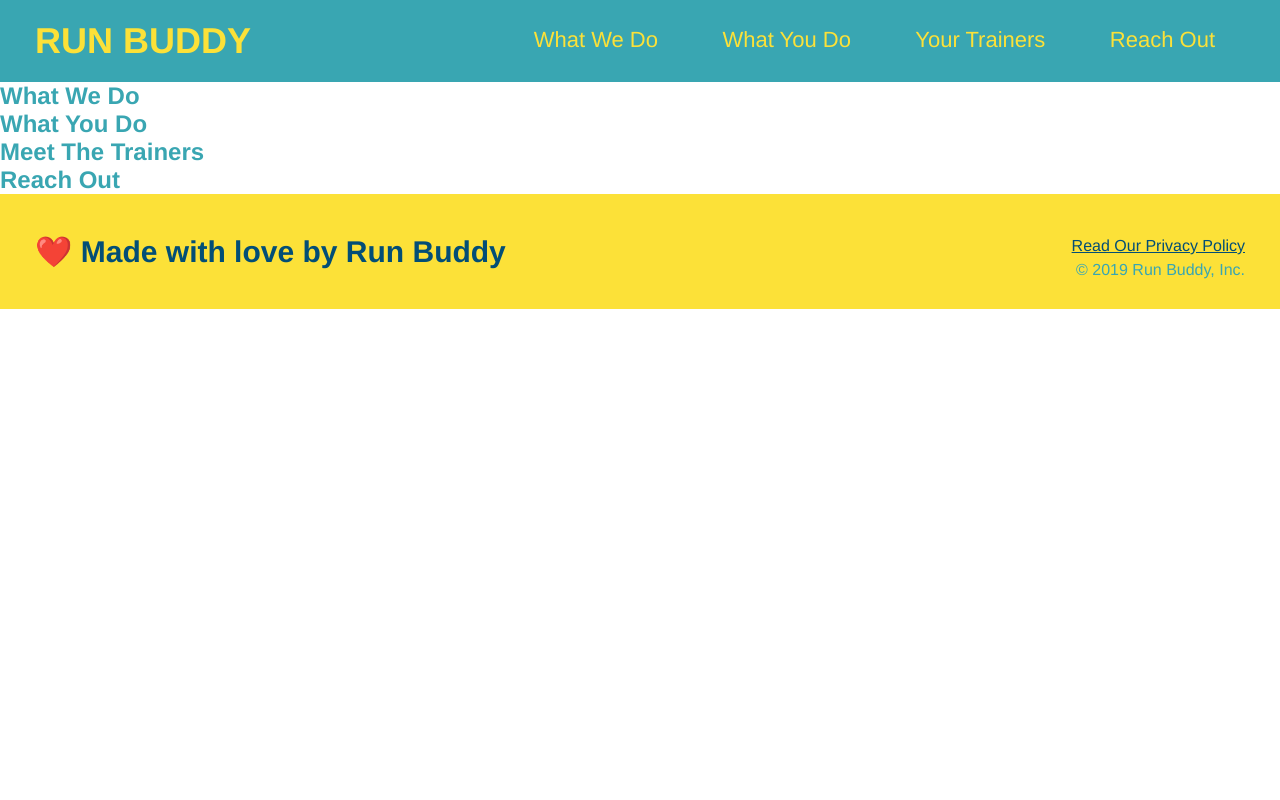
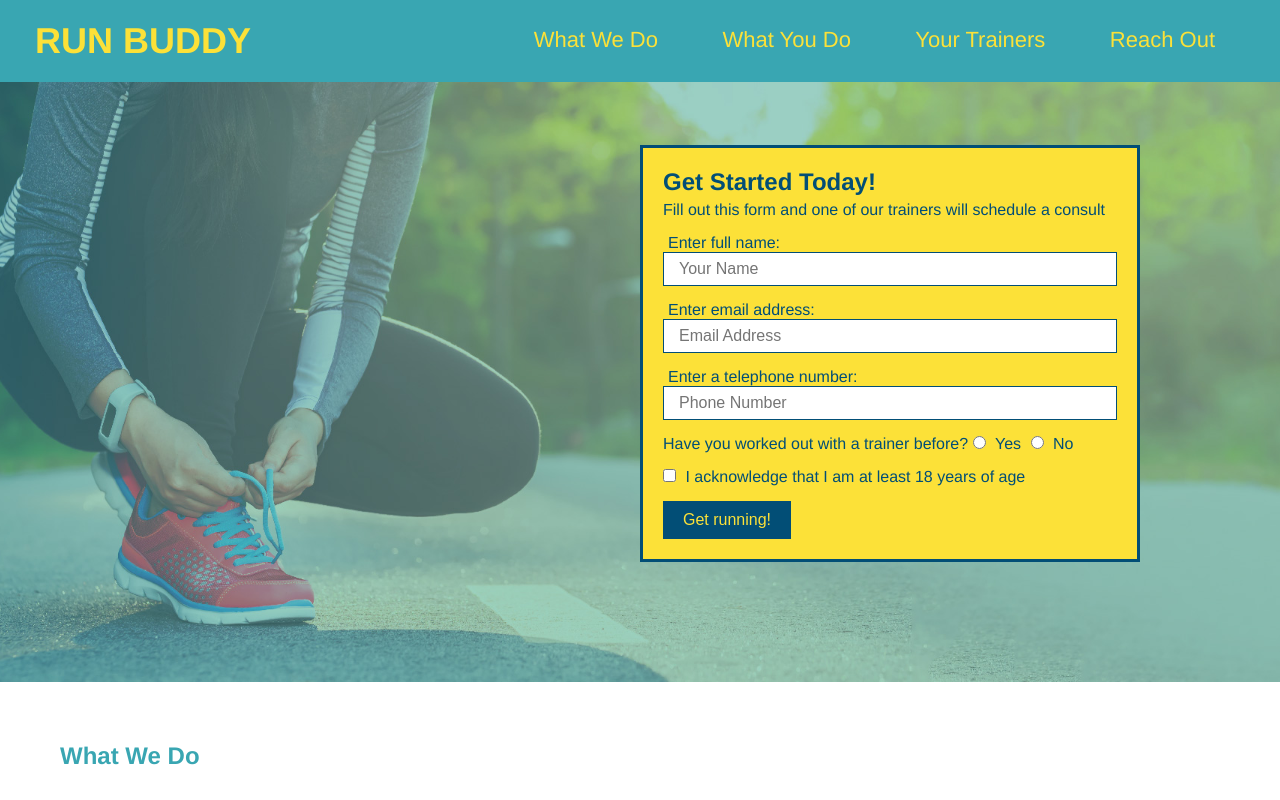
Before and after one commit to SteveB29/run-buddy, a plain HTML site: page index.html in a window 1280 px wide. Shown: the top 800 px of the page. Drawn offline with Linux system fonts and the light colour scheme.

Commit message:
Completed syling for hero section, updated code to match code from modules

```diff
--- a/assets/css/style.css
+++ b/assets/css/style.css
@@ -5,11 +5,12 @@
   }
 
   body {
-    /* Setting the color and family for the page font */
+    /* more on this crazy alphanumerical value in a minute! */
     color: #39a6b2;
     font-family: Helvetica, Arial, sans-serif;
   }
 
+  /* apply styles to <header> */
   header {
     padding: 20px 35px;
     background-color: #39a6b2;
@@ -22,7 +23,6 @@ header h1 {
     margin: 0;
     display: inline;
   }
-
   header a {
     text-decoration: none;
     color: #fce138;
@@ -63,5 +63,63 @@ footer div {
   }
 
   footer a {
-    color: #024e76
+    color: #024e76;
   }
+
+  section {
+    padding: 60px;
+    }
+
+  /* Hero Style Start */
+  .hero {
+    background-image: url(../images/hero-bg.jpg);
+    height: 600px;
+    background-size: cover;
+    background-position: center;
+    position: relative;
+  }
+
+  /* Hero form style start */
+  .hero-form {
+    color: #024e76;
+    background-color: #fce138;
+    padding: 20px;
+    width: 500px;
+    border: solid 3px #024e76;
+    position: absolute;
+    bottom: 120px;
+    right: 140px;
+  }
+  /* Hero form style end */
+
+  .hero-form h3 {
+    font-size: 24px;
+    margin: 0px;
+  }
+
+  .hero-form p {
+    margin: 5px 0 15px 0;
+  }
+
+  .form-input {
+    border: 1px solid #024e76;
+    display: block;
+    padding: 7px 15px;
+    font-size: 16px;
+    color: #024e76;
+    width: 100%;
+    margin-bottom: 15px;
+  }
+
+  .hero-form label {
+    margin: 0 5px;
+  }
+
+  .hero-form button {
+    background-color: #024e76;
+    color: #fce138;
+    border: none;
+    padding: 10px 20px;
+    font-size: 16px;
+  }
+  /* Hero Style End */
--- a/index.html
+++ b/index.html
@@ -1,21 +1,26 @@
 <!DOCTYPE html>
 <html lang="en">
+
 <head>
   <meta charset="UTF-8" />
   <title>Run Buddy</title>
   <link rel="stylesheet" href="./assets/css/style.css" />
 </head>
+
 <body>
+  <!-- navigation -->
   <header>
     <h1>
-                <a href="/">RUN BUDDY</a>
+      <a href="/">
+        RUN BUDDY
+      </a>
     </h1>
     <nav>
-                <!--Unordered list element-->
+      <!-- Unordered list element -->
       <ul>
-                    <!--List item element-->
+        <!-- List item element-->
         <li>
-                        <!--Anchor element-->
+          <!-- Anchor element -->
           <a href="#what-we-do">What We Do</a>
         </li>
         <li>
@@ -31,37 +36,67 @@
     </nav>
   </header>
 
-        <!--hero/jumbotron-->
-        <section>
+  <!-- hero/jumbotron -->
+  <section class="hero">
+    <div class="hero-form">
+      <h3>Get Started Today!</h3>
+      <p>Fill out this form and one of our trainers will schedule a consult</p>
+    <!-- Add form element -->
+    <form>
+      <label for="name">Enter full name:</label>
+      <input type="text" placeholder="Your Name" name="name" id="name" class="form-input" />
+
+      <label for="email">Enter email address:</label>
+      <input type="email" placeholder="Email Address" name="email" id="email" class="form-input" />
+
+      <label for="phone">Enter a telephone number:</label>
+      <input type="tel" placeholder="Phone Number" name="phone" id="phone" class="form-input" />
+      <p>
+        Have you worked out with a trainer before?
+        <input type="radio" name="trainer-confirm" id="trainer-yes" />
+        <label for="trainer-yes">Yes</label>
+        <input type="radio" name="trainer-confirm" id="trainer-no" />
+        <label for="trainer-no">No</label>
+      </p>
+      <p>
+        <input type="checkbox" name="age-confirm" id="age-confirm" />
+        <label for="age-confirm">I acknowledge that I am at least 18 years of age</label>
+      </p>
+      <button type="submit">
+        Get running!
+      </button>
+    </form>
+    </div>
   </section>
 
-        <!--"what we do" section-->
+  <!-- "what we do" section -->
   <section>
     <h2>What We Do</h2>
   </section>
 
-        <!--"what you do" section-->
+  <!-- "what you do" section -->
   <section>
     <h2>What You Do</h2>
   </section>
 
-        <!--"meet the trainers" section-->
+  <!-- "meet the trainers" section -->
   <section>
     <h2>Meet The Trainers</h2>
   </section>
 
-        <!--"reach out" section-->
+  <!-- "reach out" section -->
   <section>
     <h2>Reach Out</h2>
   </section>
 
-        <!--footer-->
+  <!-- footer -->
   <footer>
-            <h2>❤️ Made with love by Run Buddy</h2>
+    <h2>❤️ Made with love by Run Buddy.</h2>
     <div>
       <a href="#">Read Our Privacy Policy</a><br />
       &copy; 2019 Run Buddy, Inc.
     </div>
   </footer>
 </body>
+
 </html>
```
Also changed, not shown: assets/images/hero-bg.jpg (added). Lines whose indentation alone changed are shown as unchanged.
